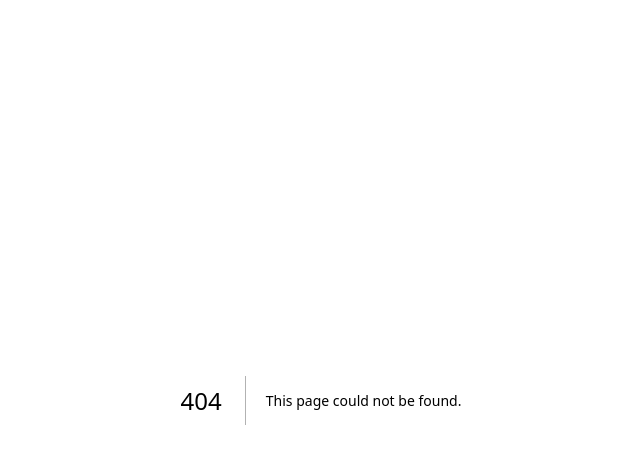
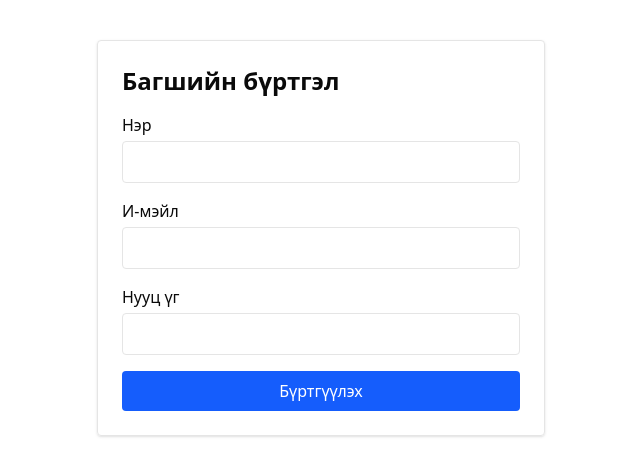
Before and after one commit to 2k1-Pinequest/Quest, a Next.js app in the folder client/: page /sign-up in a window 1280 px wide. Before the commit this address had no page. Shown: the top 476 px of the page, without its empty margins (319-959 px from the left). Built offline with nearby package versions, Linux system fonts and the light colour scheme.

Commit message:
server client holbolt

```diff
--- /dev/null
+++ b/client/src/app/sign-in/page.tsx
@@ -0,0 +1,11 @@
+import TeacherLogin from "@/components/auth/sign-in";
+import ActionButton from "@/components/home";
+
+
+export default function Home() {
+  return (
+    <div className="">
+      <TeacherLogin/>
+    </div>
+  );
+}
--- /dev/null
+++ b/client/src/app/sign-up/page.tsx
@@ -0,0 +1,11 @@
+import TeacherSignup from "@/components/auth/sign-up";
+import ActionButton from "@/components/home";
+
+
+export default function Home() {
+  return (
+    <div className="">
+      <TeacherSignup/>
+    </div>
+  );
+}
--- /dev/null
+++ b/client/src/components/auth/sign-in.tsx
@@ -0,0 +1,81 @@
+"use client";
+
+import React, { useState } from "react";
+import { useForm, SubmitHandler } from "react-hook-form";
+import axios from "axios";
+import { useRouter } from "next/navigation";
+
+interface FormInputs {
+  email: string;
+  password: string;
+}
+
+const TeacherLogin: React.FC = () => {
+  const router = useRouter();
+  const [message, setMessage] = useState<string | null>(null);
+
+  const { register, handleSubmit, formState: { errors, isSubmitting } } = useForm<FormInputs>();
+
+  const onSubmit: SubmitHandler<FormInputs> = async (data) => {
+    try {
+      const res = await axios.post("http://localhost:4200/teacher/sign-in", data, { withCredentials: true });
+
+      // JWT-г localStorage-д хадгалах
+      localStorage.setItem("token", res.data.token);
+
+      setMessage("Амжилттай нэвтэрлээ!");
+      setTimeout(() => router.push("/"), 1500);
+    } catch (err: any) {
+      setMessage(err.response?.data?.message || "Нэвтрэхэд алдаа гарлаа");
+    }
+  };
+
+  return (
+    <div className="max-w-md mx-auto mt-10 p-6 border rounded shadow">
+      <h2 className="text-2xl font-bold mb-4">Багш нэвтрэх</h2>
+
+      {message && (
+        <div className={`mb-4 p-2 rounded ${message.includes("Амжилттай") ? "bg-green-100 text-green-700" : "bg-red-100 text-red-700"}`}>
+          {message}
+        </div>
+      )}
+
+      <form onSubmit={handleSubmit(onSubmit)} className="space-y-4">
+        <div>
+          <label className="block mb-1 font-medium">И-мэйл</label>
+          <input
+            {...register("email", { required: "И-мэйл оруулах шаардлагатай" })}
+            type="email"
+            className="w-full border px-3 py-2 rounded"
+          />
+          {errors.email && <p className="text-red-500 text-sm">{errors.email.message}</p>}
+        </div>
+
+        <div>
+          <label className="block mb-1 font-medium">Нууц үг</label>
+          <input
+            {...register("password", { required: "Нууц үг оруулах шаардлагатай" })}
+            type="password"
+            className="w-full border px-3 py-2 rounded"
+          />
+          {errors.password && <p className="text-red-500 text-sm">{errors.password.message}</p>}
+        </div>
+
+        <button
+          type="submit"
+          disabled={isSubmitting}
+          className="w-full bg-blue-600 text-white py-2 rounded hover:bg-blue-700 transition"
+        >
+          {isSubmitting ? "Нэвтрэж байна..." : "Нэвтрэх"}
+        </button>
+
+        <p className="text-sm mt-2">
+          Бүртгэлгүй юу?{" "}
+          <a href="/sign-up" className="text-blue-600">Энд дарж бүртгүүлнэ үү</a>
+        </p>
+      </form>
+    </div>
+  );
+};
+
+export default TeacherLogin;
--- /dev/null
+++ b/client/src/components/auth/sign-up.tsx
@@ -0,0 +1,91 @@
+"use client";
+
+import React, { useState } from "react";
+import { useForm, SubmitHandler } from "react-hook-form";
+import axios from "axios";
+import { useRouter } from "next/navigation";
+
+interface FormInputs {
+  name: string;
+  email: string;
+  password: string;
+}
+
+const TeacherSignup: React.FC = () => {
+  const router = useRouter();
+  const [message, setMessage] = useState<string | null>(null);
+
+  const { register, handleSubmit, formState: { errors, isSubmitting } } = useForm<FormInputs>();
+
+  // Password: 8+ chars, uppercase, lowercase, number
+  const passwordPattern = /^(?=.*[a-z])(?=.*[A-Z])(?=.*\d).{8,}$/;
+
+  const onSubmit: SubmitHandler<FormInputs> = async (data) => {
+    try {
+      await axios.post("http://localhost:4200/teacher/sign-up", data, { withCredentials: true });
+      setMessage("Амжилттай бүртгэгдлээ! Одоо нэвтрэх боломжтой.");
+      setTimeout(() => router.push("/sign-in"), 2000);
+    } catch (err: any) {
+      setMessage(err.response?.data?.message || "Бүртгэл хийхэд алдаа гарлаа");
+    }
+  };
+
+  return (
+    <div className="max-w-md mx-auto mt-10 p-6 border rounded shadow">
+      <h2 className="text-2xl font-bold mb-4">Багшийн бүртгэл</h2>
+
+      {message && (
+        <div className={`mb-4 p-2 rounded ${message.includes("Амжилттай") ? "bg-green-100 text-green-700" : "bg-red-100 text-red-700"}`}>
+          {message}
+        </div>
+      )}
+
+      <form onSubmit={handleSubmit(onSubmit)} className="space-y-4">
+        <div>
+          <label className="block mb-1 font-medium">Нэр</label>
+          <input
+            {...register("name", { required: "Нэр оруулах шаардлагатай" })}
+            className="w-full border px-3 py-2 rounded"
+          />
+          {errors.name && <p className="text-red-500 text-sm">{errors.name.message}</p>}
+        </div>
+
+        <div>
+          <label className="block mb-1 font-medium">И-мэйл</label>
+          <input
+            {...register("email", {
+              required: "И-мэйл оруулах шаардлагатай",
+              pattern: { value: /\S+@\S+\.\S+/, message: "И-мэйл буруу байна" }
+            })}
+            type="email"
+            className="w-full border px-3 py-2 rounded"
+          />
+          {errors.email && <p className="text-red-500 text-sm">{errors.email.message}</p>}
+        </div>
+
+        <div>
+          <label className="block mb-1 font-medium">Нууц үг</label>
+          <input
+            {...register("password", {
+              required: "Нууц үг оруулах шаардлагатай",
+              pattern: { value: passwordPattern, message: "Нууц үг 8+ тэмдэгт, том жижиг үсэг болон тоо агуулсан байх ёстой" }
+            })}
+            type="password"
+            className="w-full border px-3 py-2 rounded"
+          />
+          {errors.password && <p className="text-red-500 text-sm">{errors.password.message}</p>}
+        </div>
+
+        <button
+          type="submit"
+          disabled={isSubmitting}
+          className="w-full bg-blue-600 text-white py-2 rounded hover:bg-blue-700 transition"
+        >
+          {isSubmitting ? "Бүртгэж байна..." : "Бүртгүүлэх"}
+        </button>
+      </form>
+    </div>
+  );
+};
+
+export default TeacherSignup;
```
